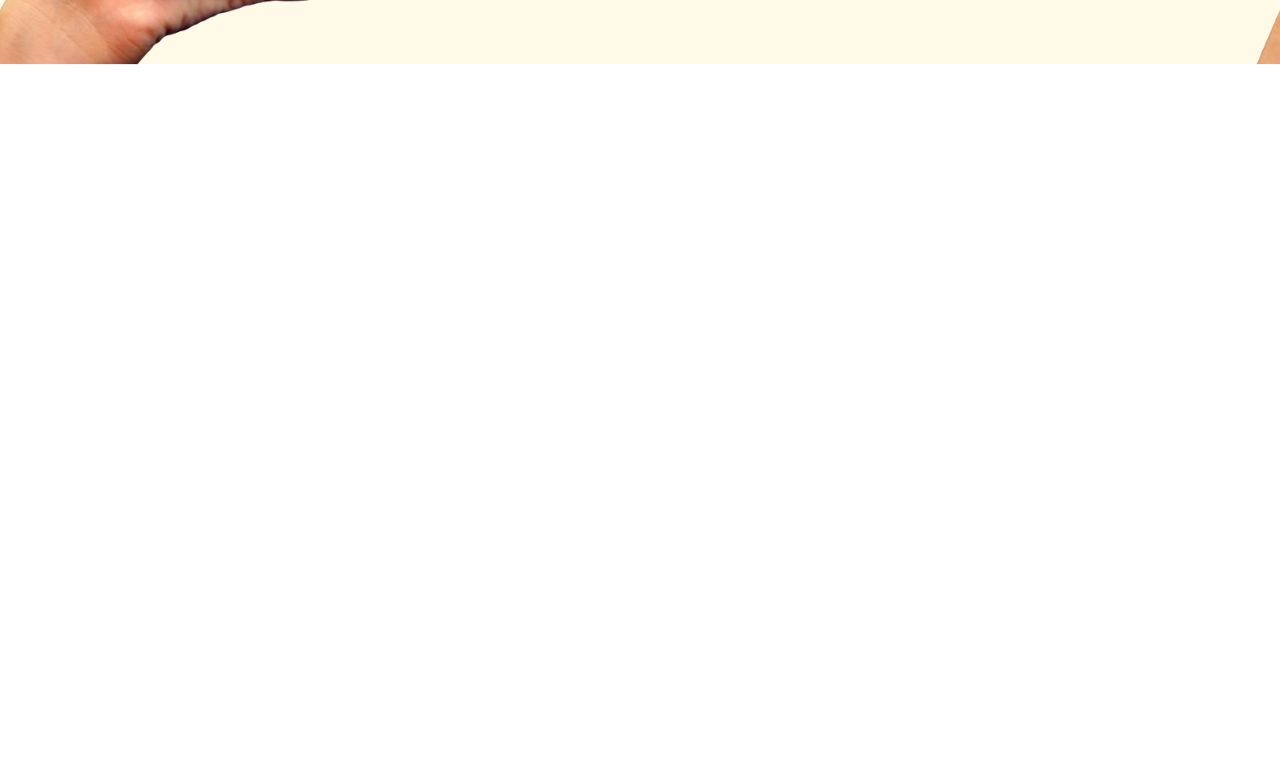
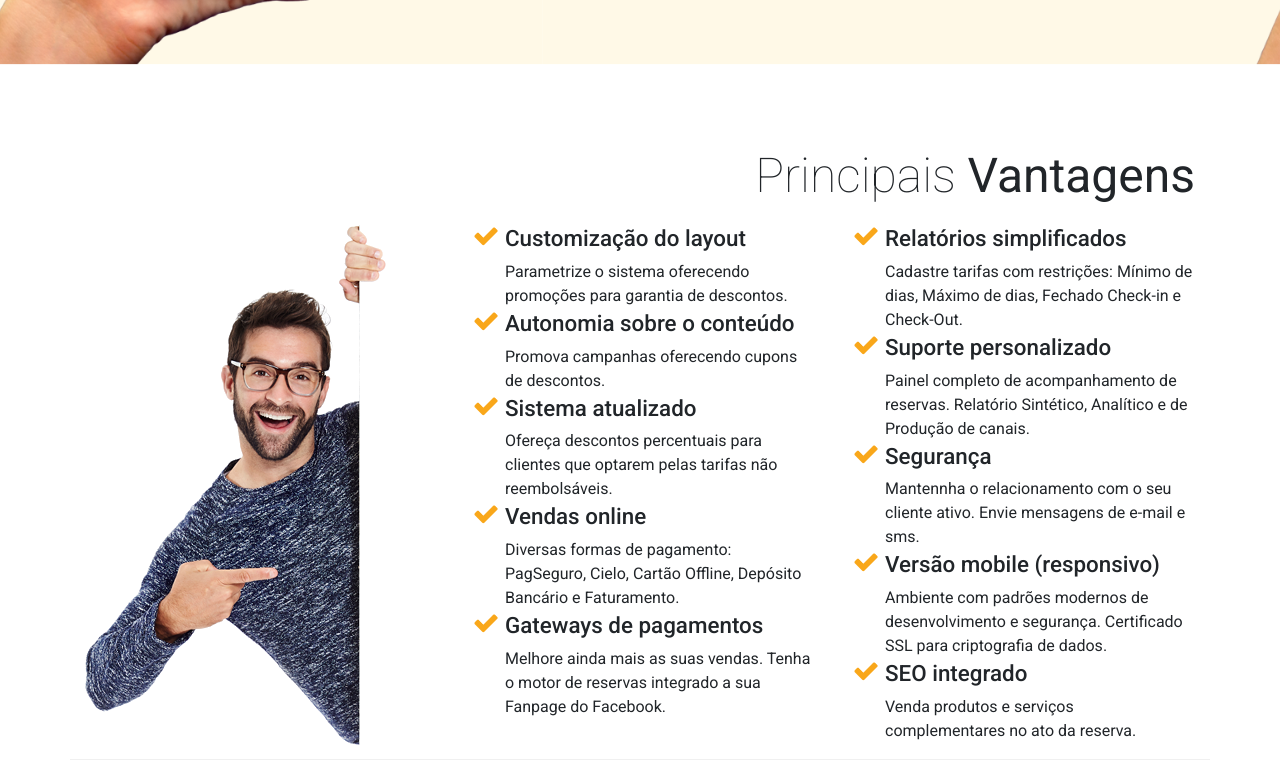
Before and after one commit to jcaio/Site-Foco, a plain HTML site: page new-index.html in a window 1280 px wide. Shown: the part 523-1283 px from the top of the page. Before the commit the page ends 800 px from the top, so only its background shows below. Drawn offline with nearby package versions, Linux system fonts and the light colour scheme.

Commit message:
Atualização do dia 27-08

```diff
--- a/css/style.css
+++ b/css/style.css
@@ -126,12 +126,13 @@ select{
     position: absolute;
 	height: 370px;
 	color: white;
-	font-weight: 400;
+	font-weight: 300;
 	margin-left: -20%;
 }
 
 .text-slide p{
-	font-size: 1rem;
+	font-size: 1.3rem;
+	font-weight: 300;
 }
 
 .text-slide h1{
@@ -139,11 +140,41 @@ select{
 }
 
 .black{
-	font-weight: 900;
+	font-weight: 800;
+}
+
+.light{
+	font-weight: 200;
 }
 
 .text-slide p.paragrafo{
-	font-size: 0.8rem;
+	font-size: 1rem;
+	font-weight: 300;
+}
+
+/*Principais Vantagens*/
+.pvantagens{
+	margin-top: 0;
+	padding-top: 0;
+}
+
+.pvantagens h2{
+	font-size: 3rem;
+    margin-bottom: 20px;
+}
+
+/*Perfis Disponiveis*/
+.pdisponible{
+	background: #f0f0f0;
+}
+
+.list-main-vantage li{
+	list-style-image: url(../img/icon-list-principais-vantagens.png);
+	margin-bottom: 2px;
+}
+
+.list-main-vantage li h3{
+	font-size: 1.4rem;
 }
 
 /****************Responsividade************************/
--- a/new-index.html
+++ b/new-index.html
@@ -40,14 +40,14 @@
             </nav>
         </header>
         <main>
-            <section class="slide">
+            <section class="slide"><!--Slide-->
                 <!-- Swiper -->
                 <div class="swiper-container">
                     <div class="swiper-wrapper">
                         <div class="swiper-slide">
                             <img src="img/Slide-1-Foco.png" alt="Foco Multimídia - Agências de Viagens" class="bg-slide">
                             <div class="text-slide">
-                                <h1><span class="black">Agências</span> de <span class="black">Viagens</span></h1>
+                                <h1><span class="black">Agências</span> <span class="light"> de </span><span class="black">Viagens</span></h1>
                                 <p>O site mais completo para agências de receptivo e emissivo</p>
                                 <br>
                                 <p class="paragrafo">Site integrações com consolidadoras e operadoras <br>
@@ -59,7 +59,7 @@
                         <div class="swiper-slide">
                             <img src="img/Slide-1-Foco.png" alt="Foco Multimídia - Agências de Viagens" class="bg-slide">
                             <div class="text-slide">
-                                <h1><span class="black">Agências</span> de <span class="black">Viagens</span></h1>
+                                <h1><span class="black">Agências</span> <span class="light"> de </span>  <span class="black">Viagens</span></h1>
                                 <p>O site mais completo para agências de receptivo e emissivo</p>
                                 <br>
                                 <p class="paragrafo">Site integrações com consolidadoras e operadoras <br>
@@ -74,6 +74,89 @@
                     <div class="swiper-button-prev"></div>
                 </div>
             </section>
+            <section class="pvantagens container"><!--Principais Vantagens-->
+                <h2 class="text-right light">Principais <span><strong>Vantagens</strong></span></h2>
+                <div class="row">
+                    <div class="col-md-4">
+                        <img src="img/man-principais-vantagens.png" alt="Principais Vantagens - Foco Multimidia">
+                    </div>
+                    <div class="col-md-4">
+                        <ul class="list-main-vantage">
+                            <li>
+                                <h3>Customização do layout</h3>
+                                Parametrize o sistema oferecendo
+                                promoções para garantia de descontos.
+                            </li>
+                            <li>
+                                <h3>Autonomia sobre o conteúdo</h3>
+                                Promova campanhas oferecendo
+                                cupons de descontos.
+                            </li>
+                            <li>
+                                <h3>Sistema atualizado</h3>
+                                Ofereça descontos percentuais para
+                                clientes que optarem pelas tarifas não
+                                reembolsáveis.
+                            </li>
+                            <li>
+                                <h3>Vendas online</h3>
+                                Diversas formas de pagamento: PagSeguro,
+                                Cielo, Cartão Offline, Depósito
+                                Bancário e Faturamento.
+                            </li>
+                            <li>
+                                <h3>Gateways de pagamentos</h3>
+                                Melhore ainda mais as suas vendas.
+                                Tenha o motor de reservas integrado a
+                                sua Fanpage do Facebook.
+                            </li>
+                        </ul>
+                    </div>
+                    <div class="col-md-4">
+                        <ul class="list-main-vantage">
+                            <li>
+                                <h3>Relatórios simplificados</h3>
+                                Cadastre tarifas com restrições: Mínimo
+                                de dias, Máximo de dias, Fechado
+                                Check-in e Check-Out.
+                            </li>
+                            <li>
+                                <h3>Suporte personalizado</h3>
+                                Painel completo de acompanhamento
+                                de reservas. Relatório Sintético, Analítico
+                                e de Produção de canais.
+                            </li>
+                            <li>
+                                <h3>Segurança</h3>
+                                Mantennha o relacionamento com o seu
+                                cliente ativo. Envie mensagens de e-mail
+                                e sms.
+                            </li>
+                            <li>
+                                <h3>Versão mobile (responsivo)</h3>
+                                Ambiente com padrões modernos de
+                                desenvolvimento e segurança. Certificado
+                                SSL para criptografia de dados.
+                            </li>
+                            <li>
+                                <h3>SEO integrado</h3>
+                                Venda produtos e serviços complementares
+                                no ato da reserva.
+                            </li>
+                        </ul>
+                    </div>
+                </div>
+            </section>
+            <section class="pdisponible container"><!--Perfis Disponiveis-->
+                <div class="row">
+                    <div class="col-md-6">
+
+                    </div>
+                    <div class="col-md-6">
+
+                    </div>
+                </div>
+            </section>
             <!--JavaScript-->
             <script src="https://code.jquery.com/jquery-3.3.1.slim.min.js"></script><!--JQuery-->
             <script src="https://cdnjs.cloudflare.com/ajax/libs/popper.js/1.14.0/umd/popper.min.js"></script><!--Bootstrap-->
```
Also changed, not shown: img/bus-perfis.png (added), img/cotas-perfis.png (added), img/hands-perfis.png (added), img/icon-list-principais-vantagens.png (added), img/man-perfis-disponiveis.png (added), img/man-principais-vantagens.png (added), img/plane-perfis.png (added), img/tickets-perfis.png (added), layout/Novo Site - Foco Multimídia - Hotéis.jpg (deleted), layout/Novo Site - Foco Multimídia - Valores.jpg (deleted), 5 other files.
